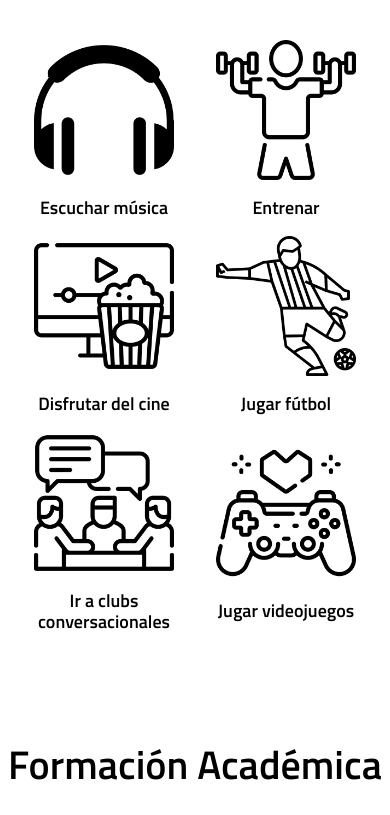
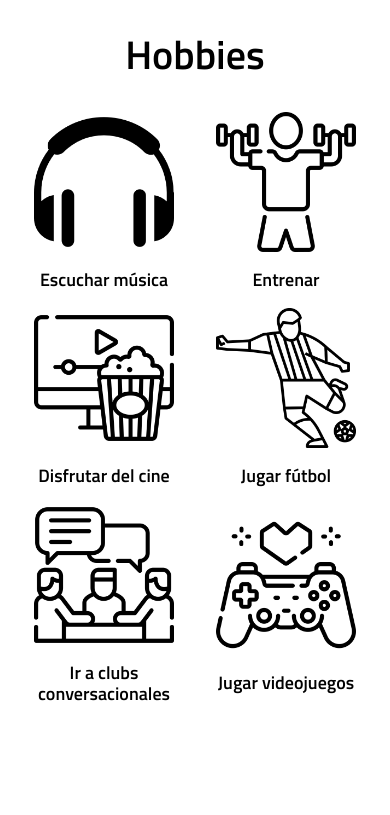
Before and after one commit to Ripdiegozz/Portafolio-ONE-ES, a plain HTML site: page index.html in a window 390 px wide. Shown: the part 1923-2738 px from the top of the page. Drawn offline with Linux system fonts and the light colour scheme.

Commit message:
Fixed about me in small resolutions

```diff
--- a/assets/css/responsive.css
+++ b/assets/css/responsive.css
@@ -1,3 +1,9 @@
+@media only screen and (max-width: 400px){
+    .skills__hobbies{
+        padding-top: 4.5em;
+    }
+}
+
 /* Extra small devices (phones, 600px and down) */
 @media only screen and (max-width: 600px) {
     html, body{
```
